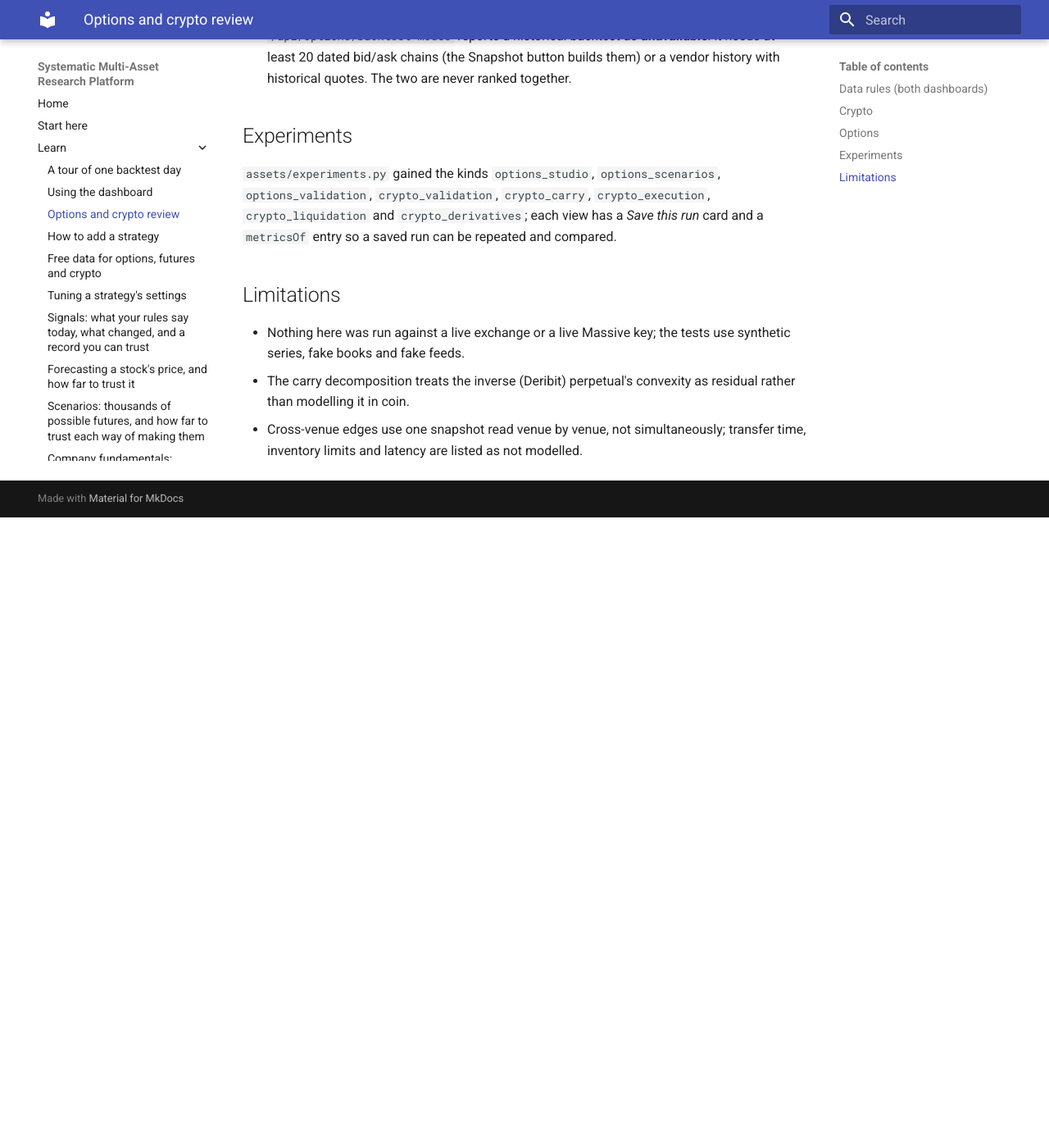
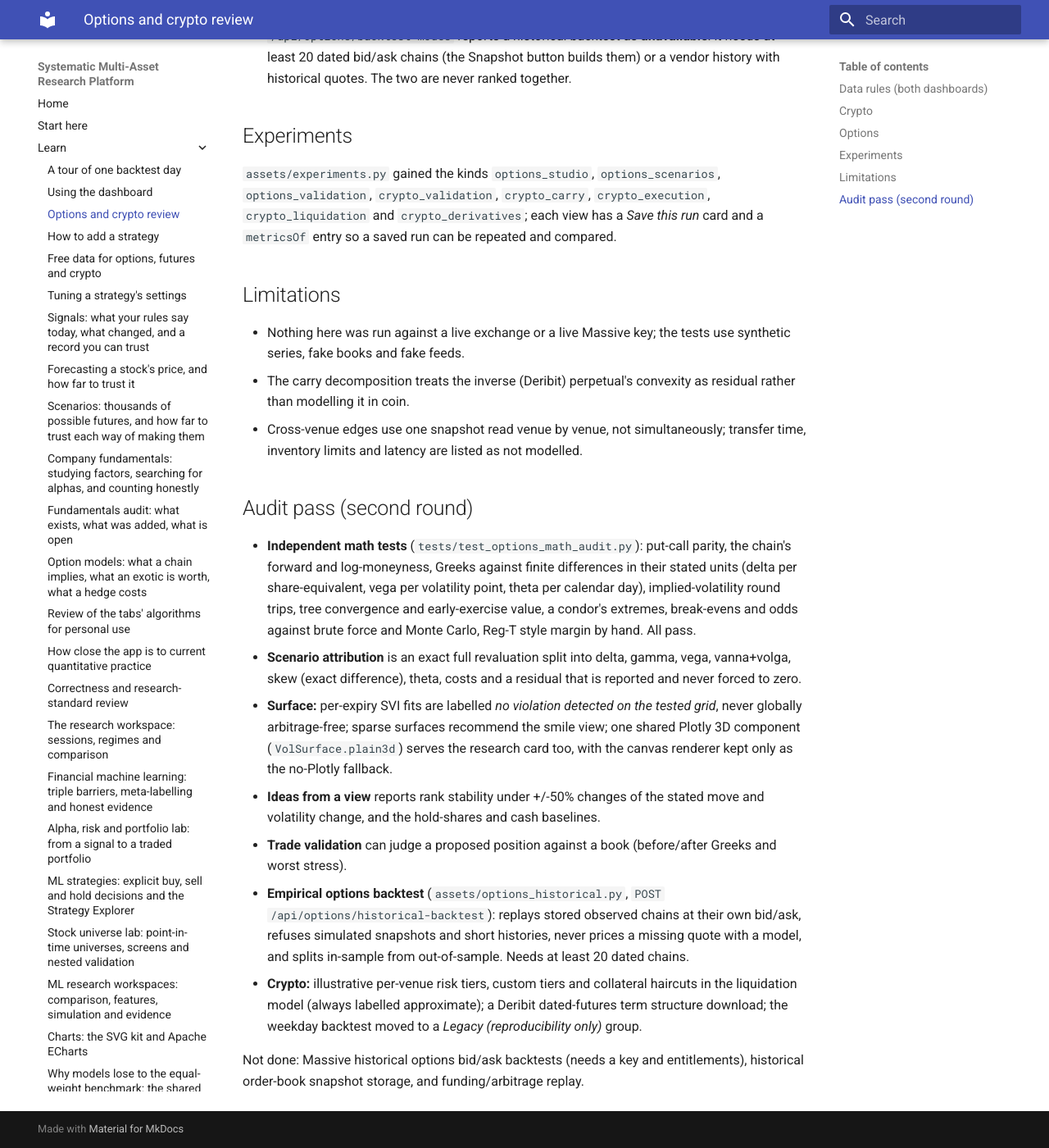
Before and after one commit to jwee97/quant_for_finance_python, an MkDocs documentation site: the page built from docs/options_crypto_review.md, in a window 1280 px wide and 1400 px high, scrolled down 2392 px. Shown: the whole window at 82% size. Built offline with MkDocs 1.6.1 and Material for MkDocs 9.7.7, drawn with Linux system fonts in a browser that asks for light colours; before the commit the page ends 3023 px from its top, so only the background shows below that.

Commit message:
Allow the delayed-observed badge in the crypto download test; document the audit pass
Co-Authored-By: Claude Sonnet 5.5 <noreply@anthropic.com>
Claude-Session: https://claude.ai/code/session_01DSSeu1FozHnuA5rm1CsBZd

```diff
--- a/docs/options_crypto_review.md
+++ b/docs/options_crypto_review.md
@@ -41,3 +41,15 @@ The Strategy Studio is four workflows: **Opportunity scanner** (`options_studio.
 * Nothing here was run against a live exchange or a live Massive key; the tests use synthetic series, fake books and fake feeds.
 * The carry decomposition treats the inverse (Deribit) perpetual's convexity as residual rather than modelling it in coin.
 * Cross-venue edges use one snapshot read venue by venue, not simultaneously; transfer time, inventory limits and latency are listed as not modelled.
+
+## Audit pass (second round)
+
+* **Independent math tests** (`tests/test_options_math_audit.py`): put-call parity, the chain's forward and log-moneyness, Greeks against finite differences in their stated units (delta per share-equivalent, vega per volatility point, theta per calendar day), implied-volatility round trips, tree convergence and early-exercise value, a condor's extremes, break-evens and odds against brute force and Monte Carlo, Reg-T style margin by hand. All pass.
+* **Scenario attribution** is an exact full revaluation split into delta, gamma, vega, vanna+volga, skew (exact difference), theta, costs and a residual that is reported and never forced to zero.
+* **Surface:** per-expiry SVI fits are labelled *no violation detected on the tested grid*, never globally arbitrage-free; sparse surfaces recommend the smile view; one shared Plotly 3D component (`VolSurface.plain3d`) serves the research card too, with the canvas renderer kept only as the no-Plotly fallback.
+* **Ideas from a view** reports rank stability under +/-50% changes of the stated move and volatility change, and the hold-shares and cash baselines.
+* **Trade validation** can judge a proposed position against a book (before/after Greeks and worst stress).
+* **Empirical options backtest** (`assets/options_historical.py`, `POST /api/options/historical-backtest`): replays stored observed chains at their own bid/ask, refuses simulated snapshots and short histories, never prices a missing quote with a model, and splits in-sample from out-of-sample. Needs at least 20 dated chains.
+* **Crypto:** illustrative per-venue risk tiers, custom tiers and collateral haircuts in the liquidation model (always labelled approximate); a Deribit dated-futures term structure download; the weekday backtest moved to a *Legacy (reproducibility only)* group.
+
+Not done: Massive historical options bid/ask backtests (needs a key and entitlements), historical order-book snapshot storage, and funding/arbitrage replay.
```
Also changed, not shown: 1 other file.
